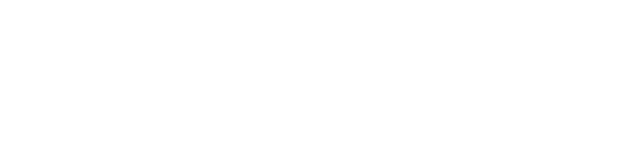
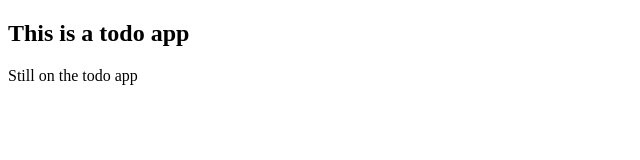
Before and after one commit to kithekadk/todo-app, a plain HTML site: page index.html in a window 1280 px wide. Shown: the whole page, without its empty margins (0-640 px from the left). Drawn offline with Linux system fonts and the light colour scheme.

Commit message:
added changes to files

```diff
--- a/index.html
+++ b/index.html
@@ -6,6 +6,8 @@
     <title>TodoApp</title>
 </head>
 <body>
+    <h2>This is a todo app</h2>
 
+    <p>Still on the todo app</p>
 </body>
 </html>
--- a/style.css
+++ b/style.css
@@ -1,3 +1,4 @@
 *{
-    padding: 0;
+    padding:0;
+    margin:0;
 }
```
